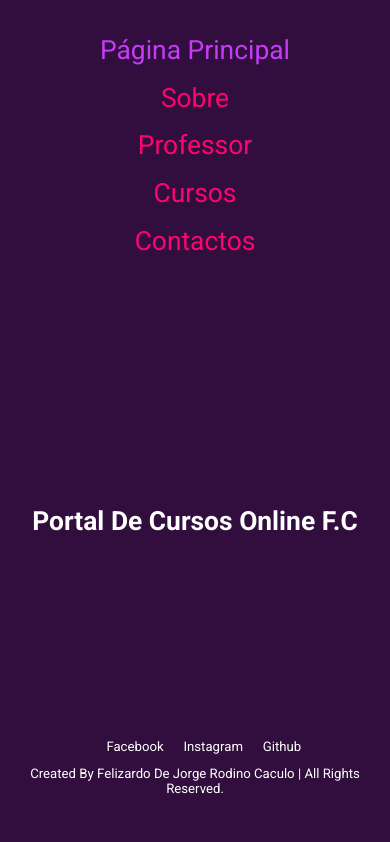
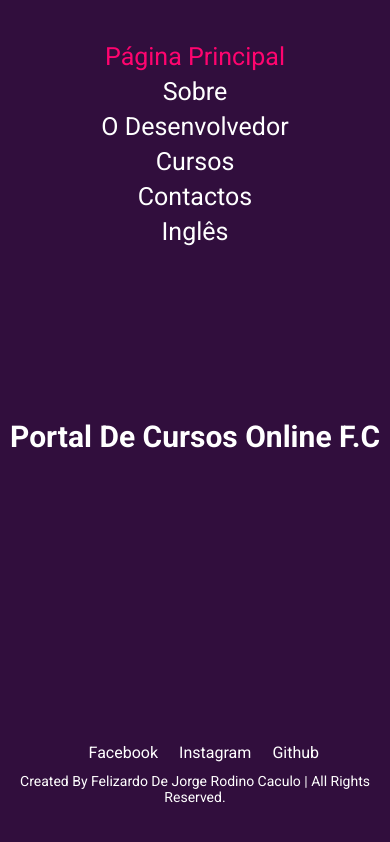
Before and after one commit to Portal-de-Cursos-Online-FC/portal-de-cursos-online-fc, a website: page src/assets/index.html in a window 390 px wide. Drawn offline with Linux system fonts and the light colour scheme.

Commit message:
Refatorando A página inicial e Sobre

```diff
--- a/src/assets/css/about.css
+++ b/src/assets/css/about.css
@@ -1,24 +1,61 @@
 @import url('https://fonts.googleapis.com/css2?family=Roboto:ital,wght@0,100;0,300;0,400;0,500;0,700;0,900;1,100;1,300;1,400;1,500;1,700;1,900&display=swap');
 :root {
     --pink: #FF046F;
-    --violet: #310e3d;
+    --violet: #C63BFA;
     --white: #ffffff;
+    --background-color: #310e3d;
+    --background-body: #312f2f;
 }
 
 * {
     font-family: 'Roboto', sans-serif;
-    text-transform: capitalize;
     text-decoration: none;
     outline: none;
     margin: 0;
     padding: 0;
     box-sizing: border-box;
-    background-color: var(--violet);
+    background-color: var(--background-color);
     color: var(--white);
 }
 
+body {
+    background-color: var(--background-body);
+
+}
+
 .container {
+    width: 70%;
+    max-width: 780px;
+    height: 100vh;
+    margin: 0 auto;
     text-align: center;
     align-items: center;
-    margin-top: 2rem;
 }
+
+h1 {
+    padding-top: 30px;
+}
+
+span {
+    color: var(--pink);
+    text-transform: uppercase;
+}
+
+p {
+    margin-top: 30px;
+    text-align: justify;
+    line-height: 25px;
+    margin-left: 25px;
+    margin-right: 25px;
+}
+
+@media(max-width: 780px) {
+    .container {
+        width: 100%;
+        margin: 0 auto;
+    }
+
+    h1 {
+        margin: 30px;
+    }
+}
--- a/src/assets/index.html
+++ b/src/assets/index.html
@@ -1,6 +1,5 @@
 <!DOCTYPE html>
 <html lang="pt-BR">
-
   <head>
     <meta charset="UTF-8" />
     <meta http-equiv="X-UA-Compatible" content="IE=edge" />
@@ -13,64 +12,69 @@
     <!--Logotipo-->
     <link rel="shortcut icon" href="./images/Perfil.jpg" type="image/x-icon" />
   </head>
+</body>
 
-<body>
+  <div id="container">
+
     <!--header section starts-->
     <header>
-
       <nav class="navbar">
         <ul>
-                <li>
-                    <a href="./html/home.html" class="active" target="_blank">Página Principal</a>
-                </li>
+          <li><a href="./index.html" class="active">Página Principal</a></li>
 
-                <li>
-                    <a href="./html/about.html" target="_blank">Sobre</a>
-                </li>
+          <li><a href="./html/about.html" target="_blank">Sobre</a></li>
 
-                <li>
-                    <a href="./html/professor.html" target="_blank">Professor</a>
-                </li>
+          <li><a href="./html/professor.html" target="_blank">O Desenvolvedor</a></li>
 
-                <li>
-                    <a href="./html/cursos.html" target="_blank">Cursos</a>
-                </li>
+          <li><a href="./html/cursos.html" target="_blank">Cursos</a></li>
 
-                <li>
-                    <a href="./html/contactos.html" target="_blank">Contactos</a>
-                </li>
+          <li><a href="./html/contactos.html" target="_blank">Contactos</a></li>
+
+          <li><a href="#" target="_blank">Inglês</a></li>
         </ul>
       </nav>
-
     </header>
 
     <!--header section ends-->
 
     <main>
-
       <div class="title">
         <h1>Portal de Cursos Online F.C</h1>
       </div>
-
     </main>
 
-
     <footer class="footer">
-
       <div class="icons">
-            <a href="https://web.facebook.com/Felizardo.Caculo/" target="_blank" class="fab fa-facebook-f">Facebook</a>
-            <a href="https://www.instagram.com/felizardocaculo/" target="_blank" class="fab fa-instagram">Instagram</a>
-            <a href="https://github.com/FelizardoCaculo" target="_blank" class="fab fa-github">Github</a>
+        <a
+          href="https://web.facebook.com/profile.php?id=100078629687525https://web.facebook.com/profile.php?id=100078629687525"
+          target="_blank"
+          class="fab fa-facebook-f"
+          >Facebook</a
+        >
+        <a
+          href="https://www.instagram.com/felizardocaculo/"
+          target="_blank"
+          class="fab fa-instagram"
+          >Instagram</a
+        >
+        <a
+          href="https://github.com/FelizardoCaculo"
+          target="_blank"
+          class="fab fa-github"
+          >Github</a
+        >
       </div>
 
-        <div class="credit">created by <span>Felizardo de Jorge Rodino Caculo</span> | all rights reserved.</div>
-
+      <div class="credit">
+        created by <span>Felizardo de Jorge Rodino Caculo</span> | all rights
+        reserved.
+      </div>
     </footer>
-
 
     <!--custom js file link-->
     <script src="./main.js"></script>
 
-</body>
+  </div>
 
+  <body>
 </html>
--- a/src/assets/style.css
+++ b/src/assets/style.css
@@ -2,6 +2,9 @@
 :root {
     --pink: #FF046F;
     --violet: #C63BFA;
+    --white: #ffffff;
+    --background-color: #310e3d;
+    --background-body: #312f2f;
 }
 
 * {
@@ -12,7 +15,8 @@
     margin: 0;
     padding: 0;
     box-sizing: border-box;
-    background-color: #310e3d;;
+    background-color: var(--background-color);
+    color: var(--white);
 }
 
 *::selection {
@@ -22,46 +26,55 @@
 
 html {
     font-size: 62.5%;
-    overflow-x: hidden;
-    width: 100%;
-    height: 500px;
+    overflow: hidden;
 }
 
 body {
-    background: #310e3d;
+    background-color: var(--background-body);
+}
 
+#container {
+    width: 80%;
+    max-width: 880px;
+    height: 100vh;
+    margin: 0 auto;
+    display: flex;
+    flex-wrap: wrap;
+    align-items: center;
 }
 
 header {
-    position: fixed;
-    top: 0rem;
-    display: flex;
-    text-align: right;
-    justify-content: space-between;
-    padding: 1rem 1rem;
-    height: 100px;
-    margin-bottom: 100%;
+    width: 100%;
+    height: 30vh;
+    align-items: center;
 }
 
-header .navbar ul {
-    display: flex;
-    align-items: right;
-    justify-content: space-between;
+.navbar {
+    width: 100%;
+    margin: 0 auto;
+    display: block;
+    flex-wrap: wrap;
+    text-align: right;
+}
+
+.navbar ul {
+    align-items: center;
     list-style: none;
 }
 
-header .navbar ul li {
-    margin: 0 1rem;
+.navbar ul li {
+    text-align: center;
 }
 
-header .navbar ul li a {
-    font-size: 2rem;
-    color: var(--pink);
+.navbar ul li a {
+    font-size: 25px;
+    line-height: 40px;
+    color: var(--white);
 }
 
 header .navbar ul li .active,
 header .navbar ul li a:hover {
-    color: var(--violet);
+    color: var(--pink);
 }
 
 header .navbar ul li a:hover {
@@ -69,52 +82,42 @@ header .navbar ul li a:hover {
     letter-spacing: .5rem;
 }
 
-header {
-    font-size: 2.5rem;
-    text-transform: uppercase;
+main {
+    width: 100%;
+    margin: 0 auto;
+    display: flex;
+    flex-wrap: wrap;
+    align-items: center;
+    justify-content: center;}
+
+.title {
     color: white;
+    width: 100%;
+    height: 100%;
+    margin-top: 50px;
+    margin-left: 10px;
+    margin-right: 10px;
 }
 
-header .i {
-    color: var(--pink);
-    padding: 0 2rem;
-}
-
-header .fa-bars {
-    font-size: 3rem;
-    color: var(--pink);
-    cursor: pointer;
-    display: none;
-}
-
-main {
-    max-height: 100vh;
-    width: 100vw;
-}
-
-
-main .title {
-    color: white;
-    margin-top: 45vh;
+.title h1 {
+    align-items: center;
+    justify-content: center;
+    font-size: 35px;
+    margin: 0 auto;
+    text-align: center;
 }
 
 main .title:hover {
     letter-spacing: .5rem;
 }
 
-.title {
-    text-align: center;
-    font-size: 3rem;
-}
-
 .footer {
+    width: 100%;
+    margin: 0 auto;
     text-align: center;
     color: white;
-    font-size: 1.5em;
-    margin-top: 32vh;
+    margin-top: 20vh;
     position: relative;
-    padding: 0px;
-    margin-bottom: 0%;
 }
 
 .footer .icons {
@@ -123,7 +126,7 @@ main .title:hover {
 
 .footer a {
     color: white;
-    font-size: 1.5em;
+    font-size: 16px;
     margin-bottom: 20px;
     margin-left: 2rem;
 }
@@ -135,53 +138,37 @@ main .title:hover {
 
 .credit {
     text-align: center;
-    font-size: 1.5rem;margin-bottom: 0px;
-    padding: 0px;
+    font-size: 16px;
 }
-
-
 
 
 /* media queries */
 
-@media(max-width:768px) {
+@media(max-width: 600px) {
 
     html {
         font-size: 55%;
-        overflow-x: hidden;
+        overflow: hidden;
         width: 100%;
-        height: 500px;
     }
 
-    header .fa-bars {
-        display: block;
-    }
-    header .navbar {
-        position: fixed;
-        top: 1rem;
-        left: 0;
+    #container {
         width: 100%;
-    }
-    header .navbar ul {
-        flex-flow: column;
-        padding: 2rem 0;
-    }
-    header .navbar ul li {
-        margin: 1rem 0;
-        text-align: center;
-    }
-    header .navbar ul li a {
-        font-size: 3rem;
-        display: block;
+        height: 100vh;
+        margin: 0 auto;
+        display: flex;
+        flex-wrap: wrap;
+        align-items: center;
     }
 
-    main .title {
-        margin-top: 350px;
+    .navbar ul li a {
+        font-size: 25px;
+        line-height: 35px;
     }
 
-    .title {
+    .title h1 {
+        font-size: 30px;
         text-align: center;
-        font-size: 2rem;
         position: static;
     }
 
@@ -200,8 +187,7 @@ main .title:hover {
 
     main .title {
         color: white;
-        margin-top: 60vh;
-        font-size: 1.5rem;
+        font-size: 25px;
     }
 
 
@@ -210,20 +196,12 @@ main .title:hover {
     }
 
     .footer {
-        font-size: 1em;
-        margin-top: 24vh;
+        font-size: 14px;
     }
 
     .credit {
-        font-size: 1.5rem;
+        font-size: 14px;
         margin-bottom: 0px;
-    }
-}
-
-@media(max-width:325px) {
-    .footer {
-        font-size: 1em;
-        margin-top: 21vh;
     }
 }
 
@@ -243,46 +221,9 @@ main .title:hover {
         text-align: center;
         color: white;
         display: block;
-        margin-top: 10vh;
     }
 
     .footer a {
-        color: white;
-        font-size: 1rem;
         display: block;
     }
 }
-
-@media(max-width:214px) {
-    .footer {
-        margin-top: 15vh;
-    }
-
-    main .title {
-        color: white;
-        margin-top: 55vh;
-        font-size: 1.5rem;
-    }
-}
-
-@media(max-width:212px) {
-    .footer {
-        margin-top: 10vh;
-    }
-}
-
-@media(max-width:200px) {
-    .footer {
-        margin-top: 8vh;
-    }
-}
-
-
-@media(max-width:128px) {
-
-    header .navbar {
-        position:fixed;
-        font-size: 10%;
-    }
-
-}
```
Also changed, not shown: src/assets/html/about.html (+16 -3 lines), 1 other file. Lines whose indentation alone changed are shown as unchanged.
